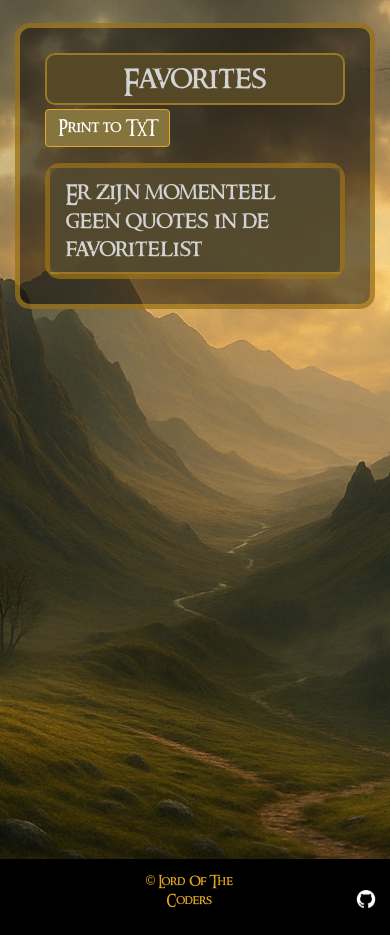
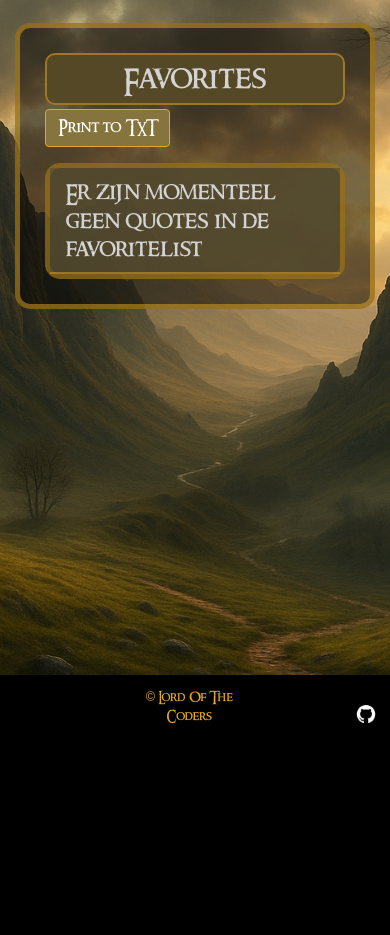
Before and after one commit to ExanFabry/LordOfTheCodersProject, a Node server app: template views/favorite.ejs in a window 390 px wide. Shown: the part 94-1029 px from the top of the page. After the commit the page ends 818 px from the top, so only its background shows below. Run offline with Node 20, Linux system fonts and the light colour scheme; the template is opened without the code that fills it, so the values that code supplies are empty; some libraries are stand-ins or nearby versions.

Commit message:
alles af

```diff
--- a/public/css/favorite.css
+++ b/public/css/favorite.css
@@ -15,7 +15,8 @@ main {
     padding: 15px;
     margin-bottom: 2vw;
     margin-top: 2vw;
-    min-height: 100vh;
+    min-height: 30vh; /* Reduced from 100vh to 30vh for less content */
+    height: auto;
     display: flex;
     flex-direction: column;
     align-items: stretch;
@@ -87,7 +88,9 @@ footer {
         grid-template-columns: 1fr;
     }
     footer {
-        /* padding-top: 10%; */
         padding-bottom: -10%;
     }
+    main {
+        min-height: 20vh; /* Even less on mobile */
+    }
 }
```
